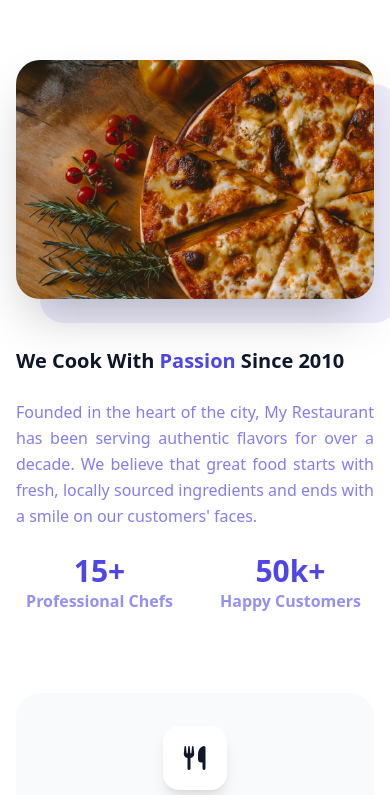
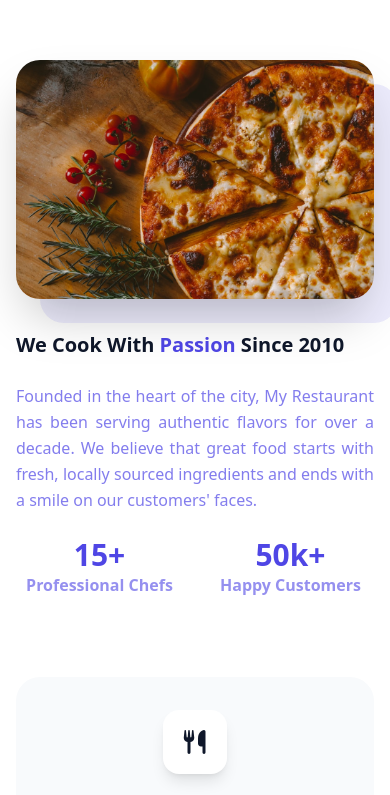
Before and after one commit to ahmedtika74/my-restaurant, a website: page index.html in a window 390 px wide. Shown: the part 1429-2224 px from the top of the page. Drawn offline with Linux system fonts and the light colour scheme; no server answers.

Commit message:
fix some size again again again

```diff
--- a/index.html
+++ b/index.html
@@ -140,9 +140,9 @@
     </main>
 
     <!-- About -->
-    <div id="about" class="scroll-mt-20 bg-white py-15">
+    <div id="about" class="scroll-mt-20 overflow-hidden bg-white py-15">
       <div class="container">
-        <div class="mb-20 grid grid-cols-1 items-center gap-12 md:grid-cols-2">
+        <div class="mb-20 grid grid-cols-1 items-center gap-8 md:gap-12 md:grid-cols-2">
           <div class="image relative">
             <img
               src="./image/hero-img2.jpg"
```
Also changed, not shown: css/output.css.
